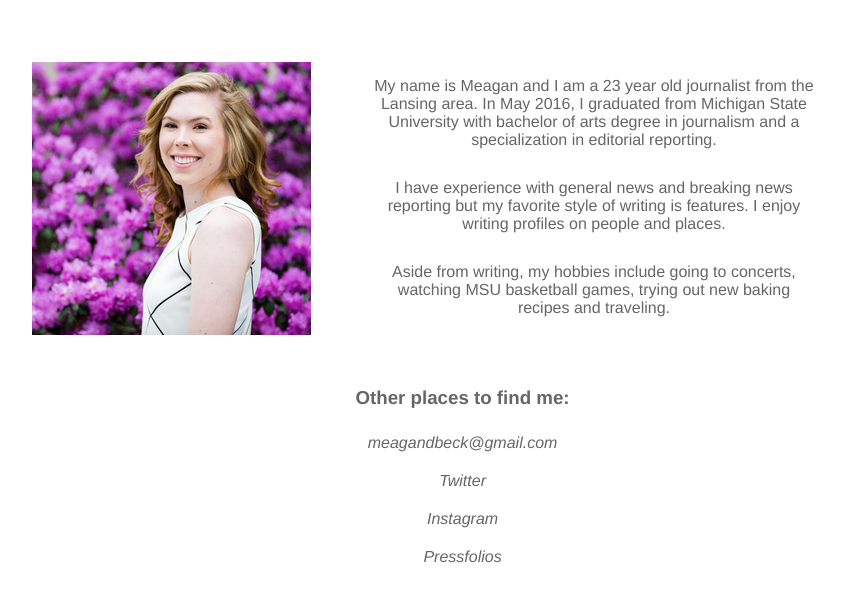
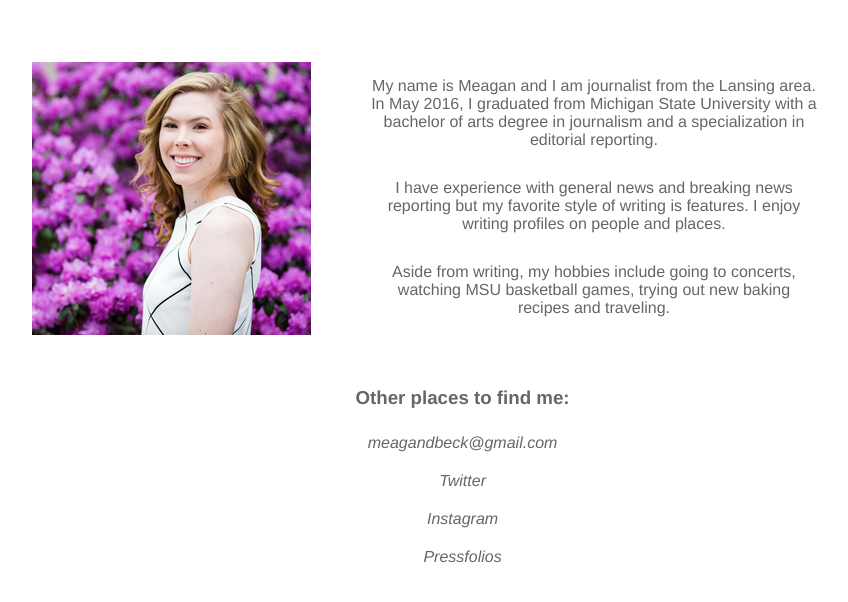
Before and after one commit to nicksaxton/meagan-beck-website, a plain HTML site: page index.html in a window 1280 px wide. Both pictures are taken after a click on the item "ABOUT". Shown: the part 204-806 px from the top of the page, without its empty margins (215-1063 px from the left). Drawn offline with nearby package versions, Linux system fonts and the light colour scheme.

Commit message:
Updated about section

```diff
--- a/index.html
+++ b/index.html
@@ -23,7 +23,7 @@
 		<div id="about" class="hidden">
 			<div id="about-img"><img src="img/photo.jpg" alt="Meagan"></div>
 			<div id="about-text">
-				<p>My name is Meagan and I am a 23 year old journalist from the Lansing area. In May 2016, I graduated from Michigan State University with bachelor of arts degree in journalism and a specialization in editorial reporting.</p>
+				<p>My name is Meagan and I am journalist from the Lansing area. In May 2016, I graduated from Michigan State University with a bachelor of arts degree in journalism and a specialization in editorial reporting.</p>
 				<p>I have experience with general news and breaking news reporting but my favorite style of writing is features. I enjoy writing profiles on people and places.</p>
 				<p>Aside from writing, my hobbies include going to concerts, watching MSU basketball games, trying out new baking recipes and traveling.</p>
 			</div>
```
